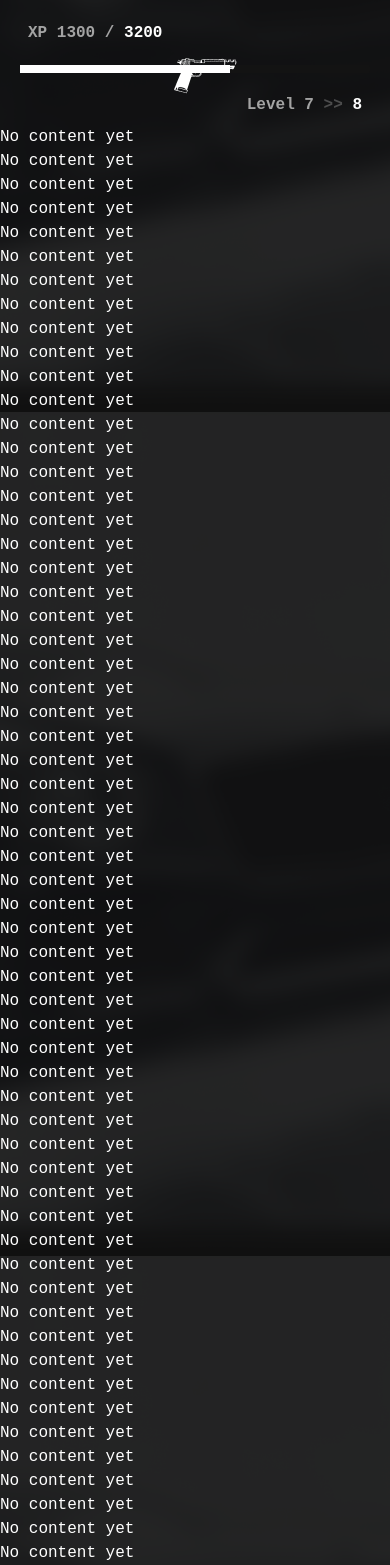
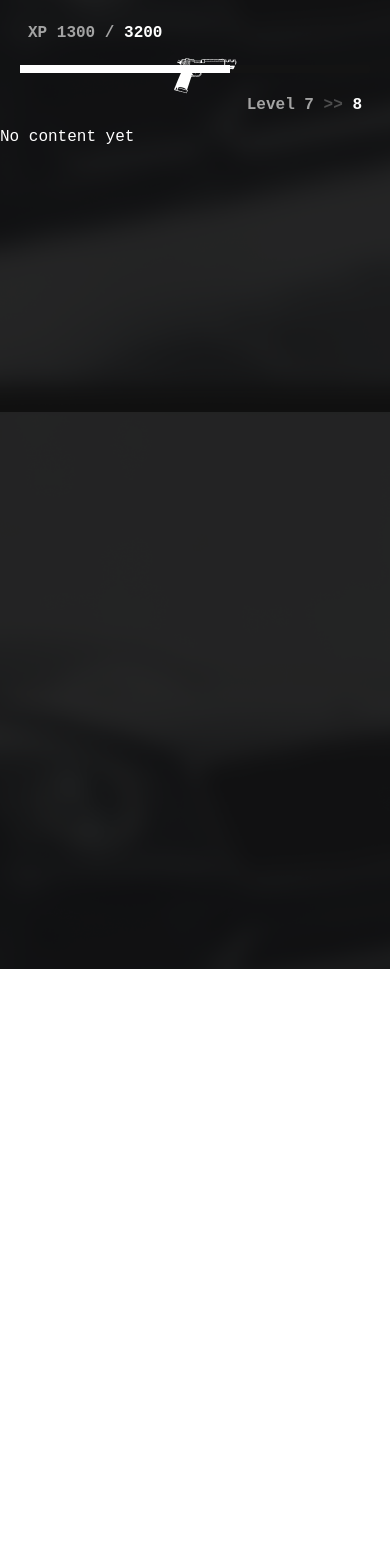
Before and after one commit to vojinpavlovic/rev_panel, a React (Create React App) app in the folder src/WWW/panel/: page /dashboard in a window 390 px wide. Shown: the part 432-1997 px from the top of the page. After the commit the page ends 1401 px from the top, so only its background shows below. Built offline with nearby package versions, Linux system fonts and the light colour scheme.

Commit message:
[ADD] Fix animations and menu, hamburger btn sepparation

```diff
--- a/src/WWW/panel/src/Components/Logo/index.tsx
+++ b/src/WWW/panel/src/Components/Logo/index.tsx
@@ -1,5 +1,12 @@
 import logoImg from '../../Static/Images/logo-horizontal.png';
 
-const logo = () => <img src={logoImg} alt="logo"/>
+import { motion } from 'framer-motion';
+
+const logo = () => <motion.img
+    animate={{y: [-200, 10, 0]}}
+    transition={{delay: 0.55}}
+    src={logoImg}
+    alt="logo"
+/>
 
 export default logo;
--- /dev/null
+++ b/src/WWW/panel/src/Components/Menu/hamburger-btn.tsx
@@ -0,0 +1,19 @@
+import { MouseEventHandler } from "react";
+import { motion } from "framer-motion";
+
+import * as Style from "./style";
+
+const HamburgerButton = ({onClick, show}: {onClick: MouseEventHandler<HTMLButtonElement>, show: Boolean}): JSX.Element => {
+    const rotateX = show ? "rotate-45 absolute" : "rotate-0"
+    const rotateY = show ? "-rotate-45" : "rotate-0"
+
+    return (
+        <motion.button animate={{opacity: [0, 1]}} className={Style.HamburgerButton} onClick={onClick}>
+            <span className={`${Style.HamburgerButtonSpan} ${Style.HamburgerButtonSpanWide} ${rotateX}`}></span>
+            {!show && <span className={`${Style.HamburgerButtonSpan} ${Style.HamburgerButtonSpanNormal}`}></span>}
+            <span className={`${Style.HamburgerButtonSpan} ${Style.HamburgerButtonSpanWide} ${rotateY}`}></span>
+        </motion.button>
+    );
+}
+
+export default HamburgerButton;
--- a/src/WWW/panel/src/Components/Menu/index.tsx
+++ b/src/WWW/panel/src/Components/Menu/index.tsx
@@ -2,9 +2,10 @@
  * Mora da se refactoruje sa ovim onClick eventovima u TS
  */
 
-import { Dispatch, MouseEventHandler, SetStateAction, useState } from 'react';
+import { useState } from 'react';
 
-import * as Style from './style';
+import HamburgerButton from './hamburger-btn';
+import MenuFull from './menu';
 
 const Menu = (): JSX.Element => {
     const [ show, setShow ] = useState<Boolean>(false);
@@ -15,35 +16,9 @@ const Menu = (): JSX.Element => {
 
     return (
         <>
+            {!show && <HamburgerButton onClick={reveal} show={show}/>}
             <MenuFull onClick={reveal} show={show}/>
-            <HamburgerMenuButton onClick={reveal} show={show}/>
         </>
-    )
-}
-
-const HamburgerMenuButton = ({onClick, show}: {onClick: MouseEventHandler<HTMLButtonElement>, show: Boolean}): JSX.Element => {
-    const rotateX = show ? "rotate-45 absolute" : "rotate-0"
-    const rotateY = show ? "-rotate-45" : "rotate-0"
-
-    return (
-        <button className={Style.HamburgerButton} onClick={onClick}>
-            <span className={`${Style.HamburgerButtonSpan} ${Style.HamburgerButtonSpanWide} ${rotateX}`}></span>
-            {!show && <span className={`${Style.HamburgerButtonSpan} ${Style.HamburgerButtonSpanNormal}`}></span>}
-            <span className={`${Style.HamburgerButtonSpan} ${Style.HamburgerButtonSpanWide} ${rotateY}`}></span>
-        </button>
-    );
-}
-
-const MenuFull = ({onClick, show}: {onClick: Dispatch<SetStateAction<Boolean>>, show: Boolean}): JSX.Element => {
-    const height = show ? "100vh" : "0vh";
-    const top = show ? "0" : "-10%";
-
-    return (
-        <div className={Style.Menu} style={{height: height, top: top}}>
-            <div className={Style.MenuContent}>
-                <HamburgerMenuButton onClick={() => onClick(true)} show={show}/>
-            </div>
-        </div>
     )
 }
 
--- /dev/null
+++ b/src/WWW/panel/src/Components/Menu/menu.tsx
@@ -0,0 +1,22 @@
+import { Dispatch, SetStateAction } from "react";
+import { motion } from "framer-motion";
+
+import * as Style from './style';
+
+import HamburgerButton from "./hamburger-btn";
+
+const MenuFull = ({onClick, show}: {onClick: Dispatch<SetStateAction<Boolean>>, show: Boolean}): JSX.Element => {
+    return (
+        <motion.div
+            layout
+            className={Style.Menu}
+            style={{ height: show ? "100vh" : "0" }}
+        >
+                <div className={Style.MenuContent}>
+                    {show && <HamburgerButton onClick={() => onClick(true)} show={show}/>}
+                </div>
+        </motion.div>
+    )
+}
+
+export default MenuFull;
--- a/src/WWW/panel/src/Components/Menu/style.tsx
+++ b/src/WWW/panel/src/Components/Menu/style.tsx
@@ -4,6 +4,7 @@ export const HamburgerButton = `
     gap-2
     justify-center
     group
+    z-50
 `
 
 export const HamburgerButtonSpan = `
@@ -20,14 +21,11 @@ export const HamburgerButtonSpanNormal = "w-6"
 
 export const Menu = `
     fixed
-    z-50
     left-0
     top-0
     w-full
-    drop-shadow-2xl
     bg-dark
-    transition-height
-    duration-200
+    z-40
 `
 
 export const MenuContent = `
--- a/src/WWW/panel/src/Components/TrailerVideo/index.tsx
+++ b/src/WWW/panel/src/Components/TrailerVideo/index.tsx
@@ -1,4 +1,5 @@
 import { Dispatch, SetStateAction, useState } from 'react';
+import { motion } from 'framer-motion';
 
 import * as Style from './style';
 import PlaySVG from '../SVG/PlaySVG';
@@ -7,12 +8,12 @@ const TrailerVideo = (): JSX.Element => {
     const [ showTrailer, setShowTrailer ] = useState<Boolean>(false)
 
     return (
-        <div className={Style.TrailerVideo}>
+        <motion.div animate={{opacity: [0, 1]}} transition={{delay: 0.5}} className={Style.TrailerVideo}>
             {showTrailer && <ShowTrailer onClick={setShowTrailer}/>}
             <button onClick={() => setShowTrailer(true)}>
                 <PlaySVG/>
             </button>
-        </div>
+        </motion.div>
     )
 }
 
--- /dev/null
+++ b/src/WWW/panel/src/Components/UpdateLogCard/motion.tsx
@@ -0,0 +1,10 @@
+import * as Style from './style';
+import { motion } from 'framer-motion';
+
+import ChildrenProp from "../../Types/ChildrenProp";
+
+export const Card = ({children}: ChildrenProp) => (
+    <motion.div className={Style.Card} whileHover={{scale: 1.05}}>
+        {children}
+    </motion.div>
+)
--- a/src/WWW/panel/src/Pages/Dashboard/index.tsx
+++ b/src/WWW/panel/src/Pages/Dashboard/index.tsx
@@ -51,106 +51,6 @@ const dashboard = () => {
 
                 <div className={Style.RightContentBody}>
                     <p>No content yet</p>
-                    <p>No content yet</p>
-                    <p>No content yet</p>
-                    <p>No content yet</p>
-                    <p>No content yet</p>
-                    <p>No content yet</p>
-                    <p>No content yet</p>
-                    <p>No content yet</p>
-                    <p>No content yet</p>
-                    <p>No content yet</p>
-                    <p>No content yet</p>
-                    <p>No content yet</p>
-                    <p>No content yet</p>
-                    <p>No content yet</p>
-                    <p>No content yet</p>
-                    <p>No content yet</p>
-                    <p>No content yet</p>
-                    <p>No content yet</p>
-                    <p>No content yet</p>
-                    <p>No content yet</p>
-                    <p>No content yet</p>
-                    <p>No content yet</p>
-                    <p>No content yet</p>
-                    <p>No content yet</p>
-                    <p>No content yet</p>
-                    <p>No content yet</p>
-                    <p>No content yet</p>
-                    <p>No content yet</p>
-                    <p>No content yet</p>
-                    <p>No content yet</p>
-                    <p>No content yet</p>
-                    <p>No content yet</p>
-                    <p>No content yet</p>
-                    <p>No content yet</p>
-                    <p>No content yet</p>
-                    <p>No content yet</p>
-                    <p>No content yet</p>
-                    <p>No content yet</p>
-                    <p>No content yet</p>
-                    <p>No content yet</p>
-                    <p>No content yet</p>
-                    <p>No content yet</p>
-                    <p>No content yet</p>
-                    <p>No content yet</p>
-                    <p>No content yet</p>
-                    <p>No content yet</p>
-                    <p>No content yet</p>
-                    <p>No content yet</p>
-                    <p>No content yet</p>
-                    <p>No content yet</p>
-                    <p>No content yet</p>
-                    <p>No content yet</p>
-                    <p>No content yet</p>
-                    <p>No content yet</p>
-                    <p>No content yet</p>
-                    <p>No content yet</p>
-                    <p>No content yet</p>
-                    <p>No content yet</p>
-                    <p>No content yet</p>
-                    <p>No content yet</p>
-                    <p>No content yet</p>
-                    <p>No content yet</p>
-                    <p>No content yet</p>
-                    <p>No content yet</p>
-                    <p>No content yet</p>
-                    <p>No content yet</p>
-                    <p>No content yet</p>
-                    <p>No content yet</p>
-                    <p>No content yet</p>
-                    <p>No content yet</p>
-                    <p>No content yet</p>
-                    <p>No content yet</p>
-                    <p>No content yet</p>
-                    <p>No content yet</p>
-                    <p>No content yet</p>
-                    <p>No content yet</p>
-                    <p>No content yet</p>
-                    <p>No content yet</p>
-                    <p>No content yet</p>
-                    <p>No content yet</p>
-                    <p>No content yet</p>
-                    <p>No content yet</p>
-                    <p>No content yet</p>
-                    <p>No content yet</p>
-                    <p>No content yet</p>
-                    <p>No content yet</p>
-                    <p>No content yet</p>
-                    <p>No content yet</p>
-                    <p>No content yet</p>
-                    <p>No content yet</p>
-                    <p>No content yet</p>
-                    <p>No content yet</p>
-                    <p>No content yet</p>
-                    <p>No content yet</p>
-                    <p>No content yet</p>
-                    <p>No content yet</p>
-                    <p>No content yet</p>
-                    <p>No content yet</p>
-                    <p>No content yet</p>
-                    <p>No content yet</p>
-                    <p>No content yet</p>
                 </div>
             </div>
         </div>
--- /dev/null
+++ b/src/WWW/panel/src/Types/ChildrenProp.tsx
@@ -0,0 +1,6 @@
+type ChildrenProp = {
+    fill?: Number;
+    children?: JSX.Element | JSX.Element[],
+};
+
+export default ChildrenProp;
```
Also changed, not shown: src/WWW/panel/src/Components/PlayerLevel/motion.tsx (+10 -13 lines). Lines whose indentation alone changed are shown as unchanged.
